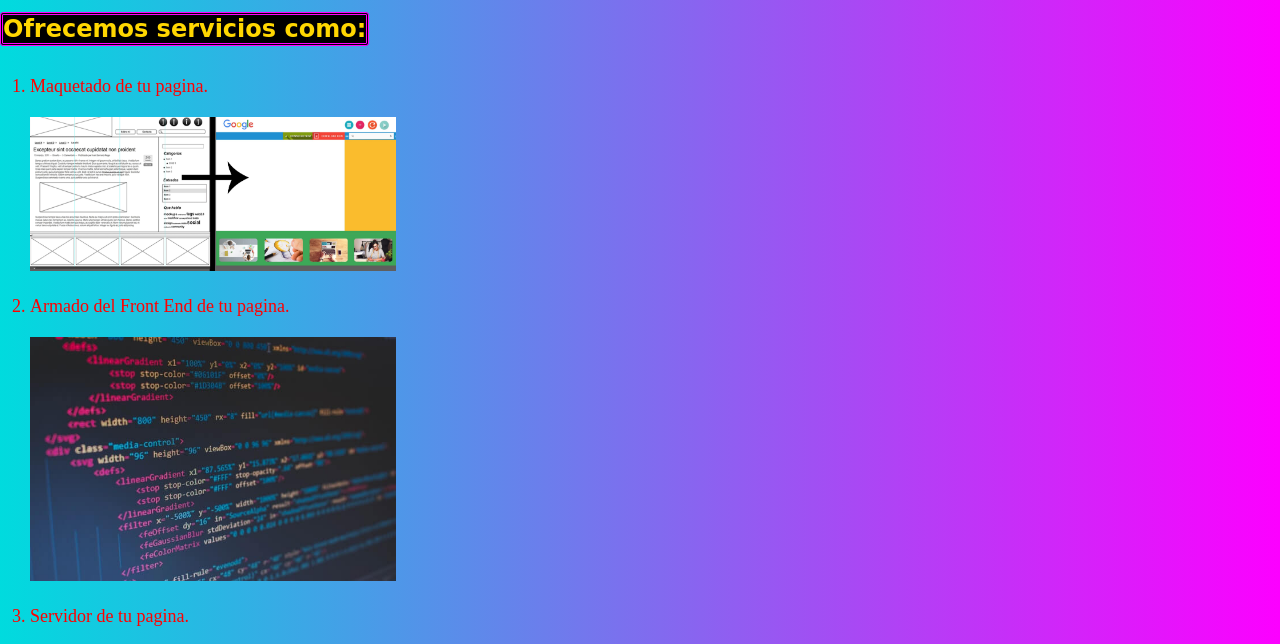
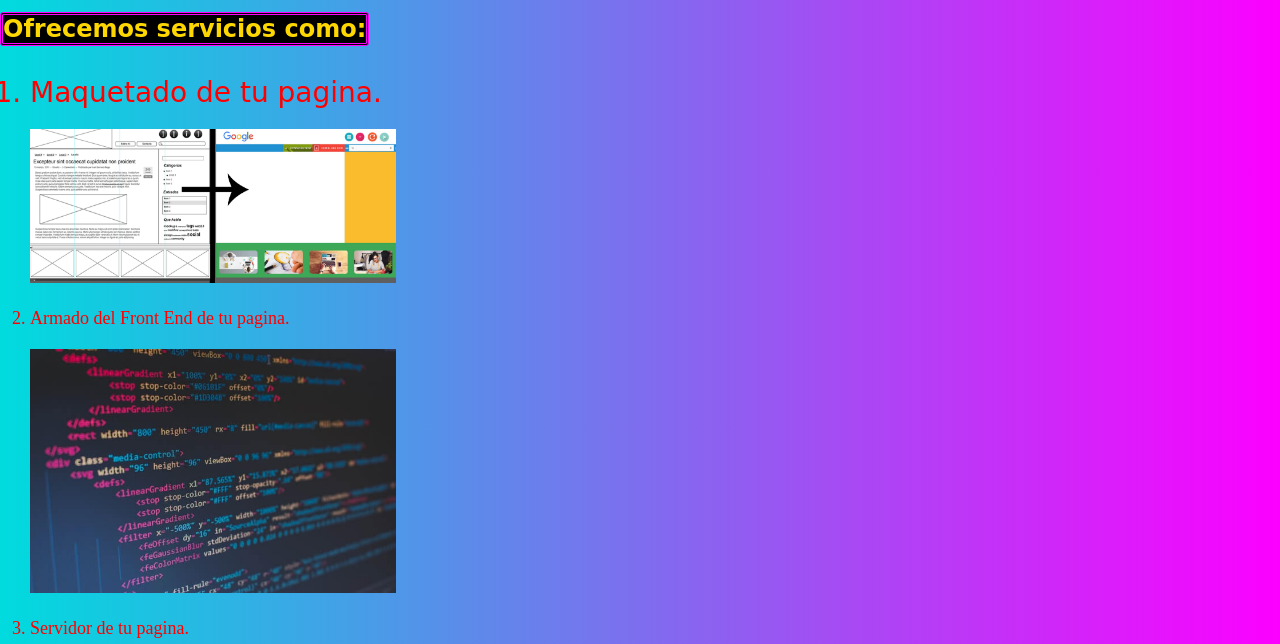
Before and after one commit to tomasbianchi/Grupo-1-Dise-o-y-desarrollo-Web., a plain HTML site: page paginas/servicios.html in a window 1280 px wide. Shown: the part 80-724 px from the top of the page. Drawn offline with Linux system fonts and the light colour scheme.

Commit message:
Actividad 2; 0.9.4

```diff
--- a/paginas/servicios.html
+++ b/paginas/servicios.html
@@ -42,7 +42,7 @@
 <h2 class="titulosSecundarios">Ofrecemos servicios como:</h2>
 
 <ol class="servicios-lista">
-    <li>Maquetado de tu pagina.</li>
+    <li class="subtitulos">Maquetado de tu pagina.</li>
     <img class="fotos-servicios" src="../imagenes/maquetado-pagina.jpg" alt="Foto de muestra de un maquetado.">
     <li>Armado del Front End de tu pagina.</li>
     <img class="fotos-servicios" src="../imagenes/front-end.jpg" alt="Foto de un Front end.">
```
